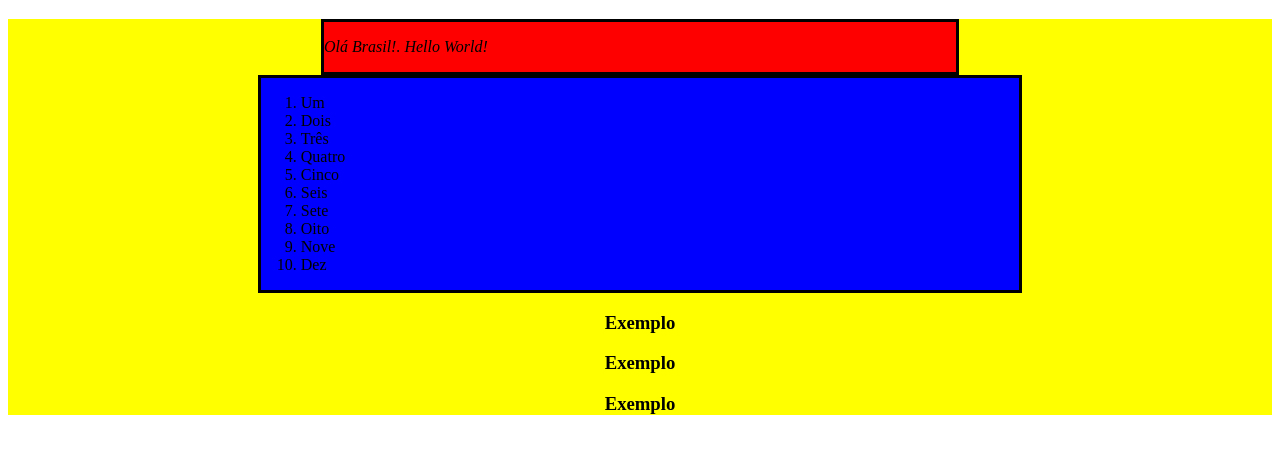
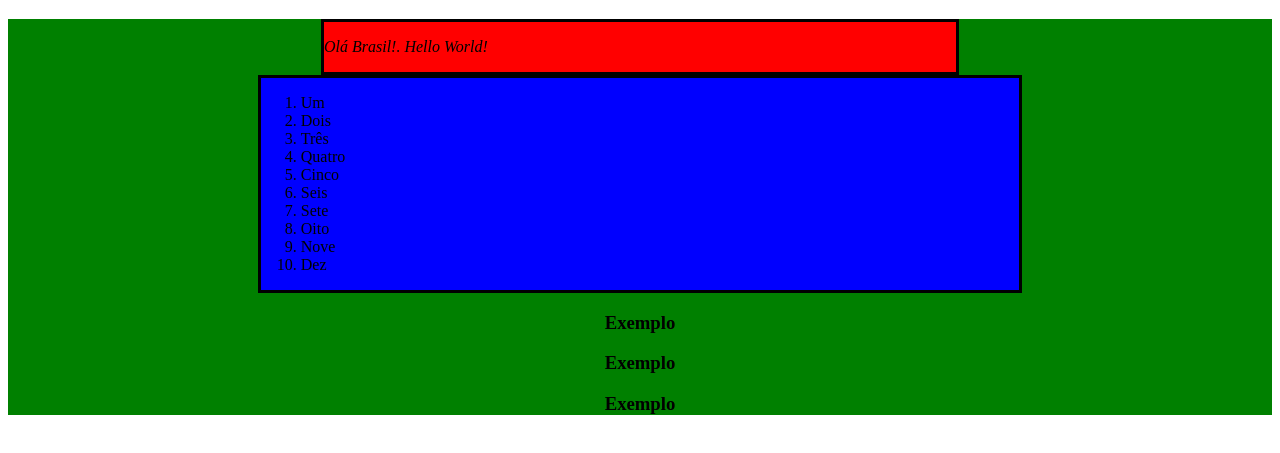
Before and after one commit to math180/fundamentos-exercises-trybe, a plain HTML site: page index.html in a window 1280 px wide. Shown: the part 61-514 px from the top of the page. Drawn offline with Linux system fonts and the light colour scheme.

Commit message:
exercicio 5

```diff
--- a/index.html
+++ b/index.html
@@ -153,7 +153,16 @@
 
     //4- 🚀 Centralize a section criado no passo 6 (aquele que possui a classe right-content). Dica: para centralizar, basta configurar o margin-right: auto da section;
 
-    addTagSection2.style.marginRight = 'auto'
+    addTagSection2.style.marginRight = 'auto';
+
+    //5- 🚀 Troque a cor de fundo do elemento pai da section criada no passo 3 (aquela que possui a classe center-content) para a cor verde;
+
+    //addTag.style.backgroundColor = 'green';
+
+    //addTagSection2.parentNode.style.backgroundColor = 'green'
+
+    addTagSection2.parentElement.style.backgroundColor = 'green'
+
 
   </script>
 </body>
```
